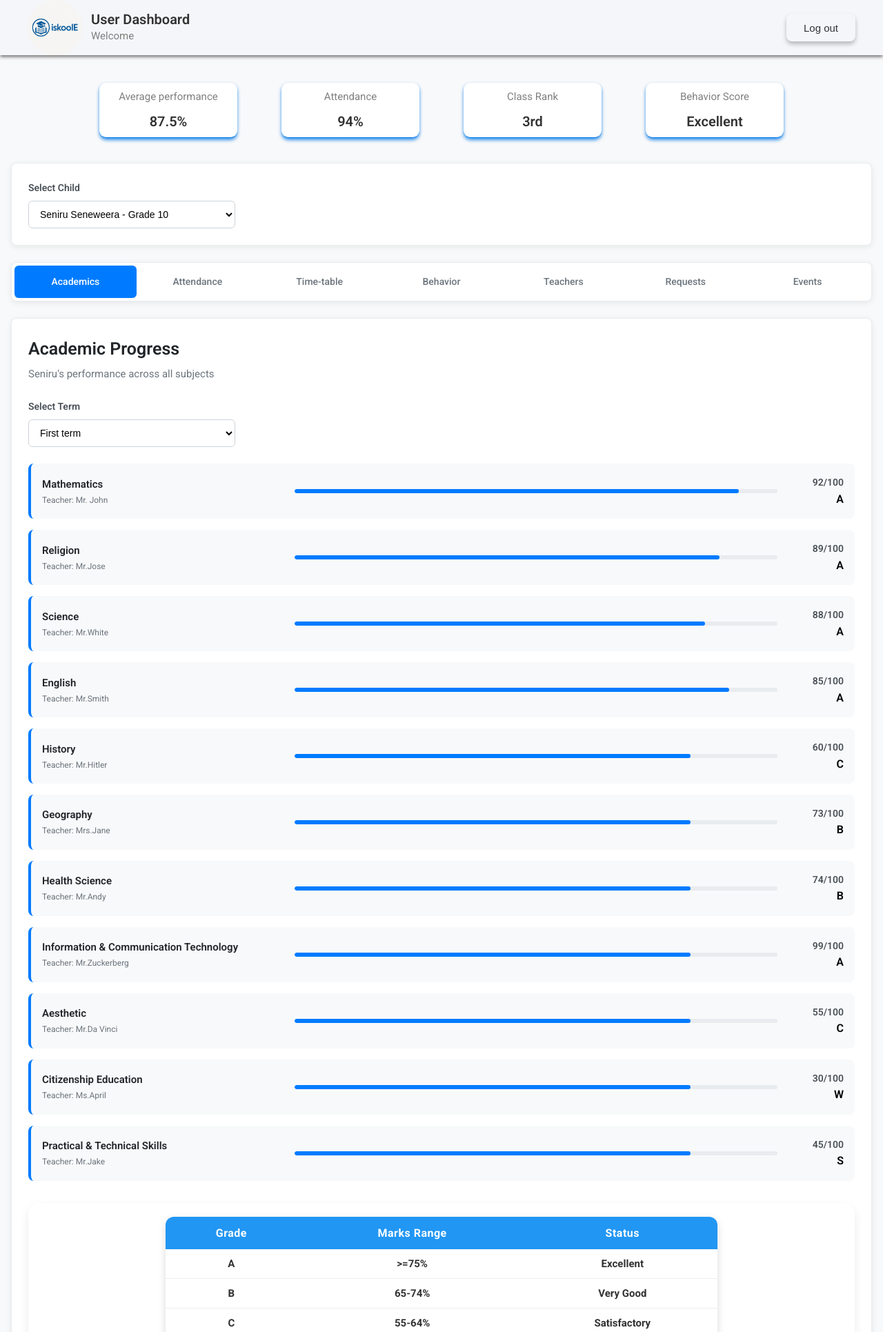
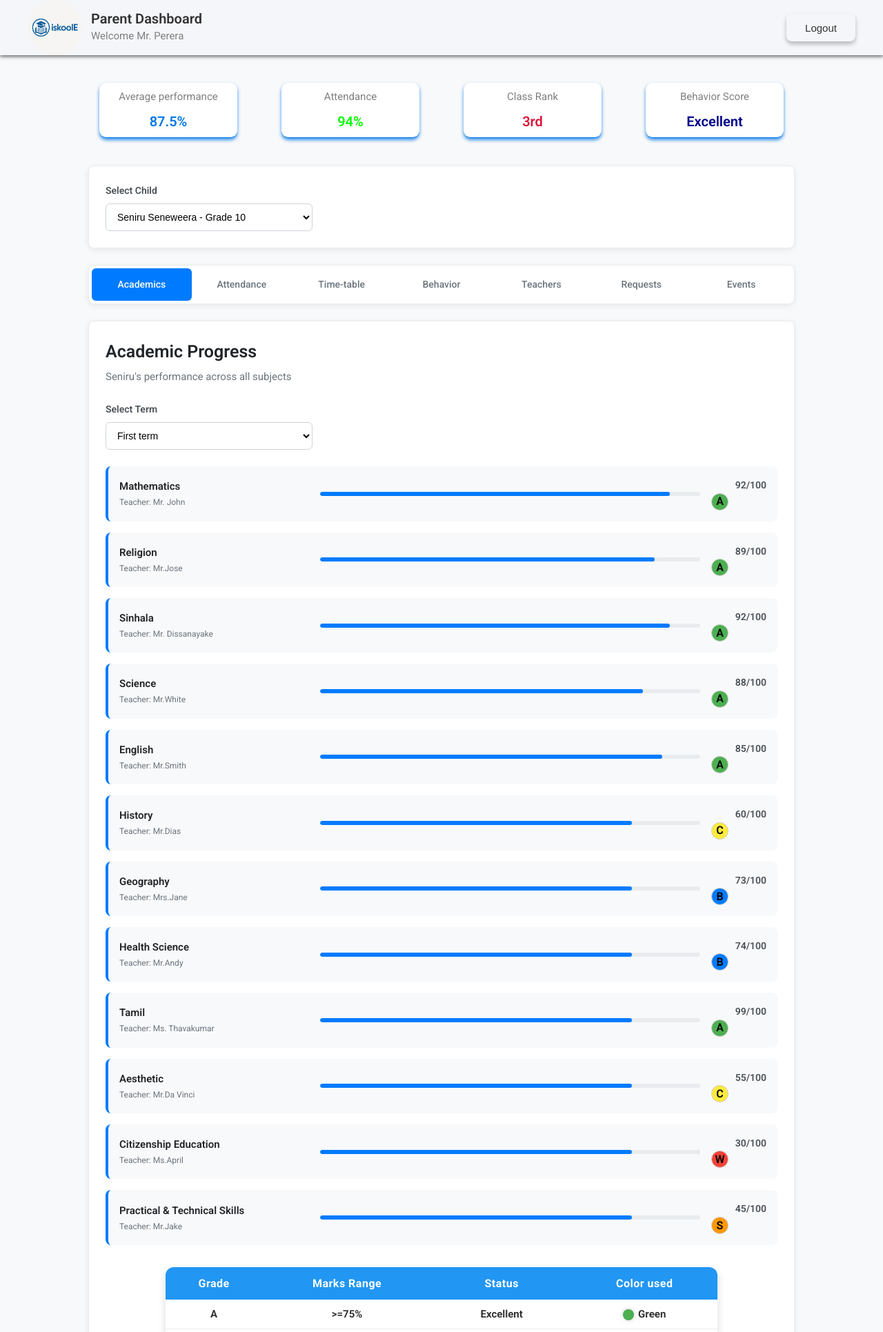
Before and after one commit to senirudevidu/Project-IskolE, a PHP site: page /app/Views/Parent/parentDashboard.php in a window 1280 px wide. Shown: the top 1931 px of the page at 69% size. Run offline with PHP 8.4, Linux system fonts and the light colour scheme.

Commit message:
Just a commit!

```diff
--- a/app/Views/Parent/parentDashboard.html
+++ b/app/Views/Parent/parentDashboard.html
@@ -50,7 +50,7 @@
             </div>
             <div class="grade-info">
               <div class="grade-percentage">92/100</div>
-              <div class="grade-letter">A</div>
+              <div class="grade-letter-A">A</div>
             </div>
           </div>
           <div class="subject-item">
@@ -65,7 +65,22 @@
             </div>
             <div class="grade-info">
               <div class="grade-percentage">89/100</div>
-              <div class="grade-letter">A</div>
+              <div class="grade-letter-A">A</div>
+            </div>
+          </div>
+          <div class="subject-item">
+            <div class="subject-info">
+              <div class="subject-name">Sinhala</div>
+              <div class="subject-teacher-name">Teacher: Mr. Dissanayake</div>
+            </div>
+            <div class="progress-container">
+              <div class="progress-bar">
+                <div class="progress-fill" style="width: 92%"></div>
+              </div>
+            </div>
+            <div class="grade-info">
+              <div class="grade-percentage">92/100</div>
+              <div class="grade-letter-A">A</div>
             </div>
           </div>
           <div class="subject-item">
@@ -80,7 +95,7 @@
             </div>
             <div class="grade-info">
               <div class="grade-percentage">88/100</div>
-              <div class="grade-letter">A</div>
+              <div class="grade-letter-A">A</div>
             </div>
           </div>
           <div class="subject-item">
@@ -95,13 +110,13 @@
             </div>
             <div class="grade-info">
               <div class="grade-percentage">85/100</div>
-              <div class="grade-letter">A</div>
+              <div class="grade-letter-A">A</div>
             </div>
           </div>
           <div class="subject-item">
             <div class="subject-info">
               <div class="subject-name">History</div>
-              <div class="subject-teacher-name">Teacher: Mr.Hitler</div>
+              <div class="subject-teacher-name">Teacher: Mr.Dias</div>
             </div>
             <div class="progress-container">
               <div class="progress-bar">
@@ -110,7 +125,7 @@
             </div>
             <div class="grade-info">
               <div class="grade-percentage">60/100</div>
-              <div class="grade-letter">C</div>
+              <div class="grade-letter-C">C</div>
             </div>
           </div>
           <div class="subject-item">
@@ -125,7 +140,7 @@
             </div>
             <div class="grade-info">
               <div class="grade-percentage">73/100</div>
-              <div class="grade-letter">B</div>
+              <div class="grade-letter-B">B</div>
             </div>
           </div>
           <div class="subject-item">
@@ -140,15 +155,13 @@
             </div>
             <div class="grade-info">
               <div class="grade-percentage">74/100</div>
-              <div class="grade-letter">B</div>
+              <div class="grade-letter-B">B</div>
             </div>
           </div>
           <div class="subject-item">
             <div class="subject-info">
-              <div class="subject-name">
-                Information & Communication Technology
-              </div>
-              <div class="subject-teacher-name">Teacher: Mr.Zuckerberg</div>
+              <div class="subject-name">Tamil</div>
+              <div class="subject-teacher-name">Teacher: Ms. Thavakumar</div>
             </div>
             <div class="progress-container">
               <div class="progress-bar">
@@ -157,7 +170,7 @@
             </div>
             <div class="grade-info">
               <div class="grade-percentage">99/100</div>
-              <div class="grade-letter">A</div>
+              <div class="grade-letter-A">A</div>
             </div>
           </div>
           <div class="subject-item">
@@ -172,7 +185,7 @@
             </div>
             <div class="grade-info">
               <div class="grade-percentage">55/100</div>
-              <div class="grade-letter">C</div>
+              <div class="grade-letter-C">C</div>
             </div>
           </div>
           <div class="subject-item">
@@ -187,7 +200,7 @@
             </div>
             <div class="grade-info">
               <div class="grade-percentage">30/100</div>
-              <div class="grade-letter">W</div>
+              <div class="grade-letter-W">W</div>
             </div>
           </div>
           <div class="subject-item">
@@ -202,12 +215,12 @@
             </div>
             <div class="grade-info">
               <div class="grade-percentage">45/100</div>
-              <div class="grade-letter">S</div>
+              <div class="grade-letter-S">S</div>
             </div>
           </div>
         </div>
 
-        <div class="grade-box">
+        <!--<div class="grade-box">-->
         <div class="results-range">
           <table>
             <thead>
@@ -215,6 +228,7 @@
                 <th>Grade</th>
                 <th>Marks Range</th>
                 <th>Status</th>
+                <th>Color used</th>
               </tr>
             </thead>
             <tbody>
@@ -222,31 +236,36 @@
                 <td>A</td>
                 <td>>=75%</td>
                 <td>Excellent</td>
+                <td><span class="color-dot green"></span>Green</td>
               </tr>
               <tr>
                 <td>B</td>
                 <td>65-74%</td>
                 <td>Very Good</td>
+                <td><span class="color-dot blue"></span>Blue</td>
               </tr>
               <tr>
                 <td>C</td>
                 <td>55-64%</td>
                 <td>Satisfactory</td>
+                <td><span class="color-dot yellow"></span>Yellow</td>
               </tr>
               <tr>
                 <td>S</td>
                 <td>35-54%</td>
                 <td>Weak</td>
+                <td><span class="color-dot orange"></span>Orange</td>
               </tr>
               <tr>
                 <td>W</td>
                 <td>0-34%</td>
                 <td>Fail</td>
+                <td><span class="color-dot red"></span>Red</td>
               </tr>
             </tbody>
           </table>
         </div>
-        </div>
+        <!--</div>-->
       </div>
 
       <div class="container">
@@ -516,6 +535,19 @@
 
           <div class="teacher-card">
             <div class="teacher-info">
+              <div class="teacher-name">Mr. Amitha Dissanayake</div>
+              <div class="subject-name">Sinhala</div>
+              <div class="room">Room 104</div>
+            </div>
+            <div class="contact-info">
+              <div class="email">a.dissanayke@school.edu</div>
+              <div class="phone">+1 234-567-8902</div>
+              <button class="contact-btn">Contact</button>
+            </div>
+          </div>
+
+          <div class="teacher-card">
+            <div class="teacher-info">
               <div class="teacher-name">Mr. Walter White</div>
               <div class="subject-name">Science</div>
               <div class="room">Room 105</div>
@@ -542,12 +574,12 @@
 
           <div class="teacher-card">
             <div class="teacher-info">
-              <div class="teacher-name">Mr. Adolf Hitler</div>
+              <div class="teacher-name">Mr. Dias Gunasekara</div>
               <div class="subject-name">History</div>
               <div class="room">Room 302</div>
             </div>
             <div class="contact-info">
-              <div class="email">a.hitler@school.edu</div>
+              <div class="email">d.gune@school.edu</div>
               <div class="phone">+1 234-567-8905</div>
               <button class="contact-btn">Contact</button>
             </div>
@@ -581,14 +613,12 @@
 
           <div class="teacher-card">
             <div class="teacher-info">
-              <div class="teacher-name">Mr. Mark Zuckerberg</div>
-              <div class="subject-name">
-                Information & Communication Technology
-              </div>
+              <div class="teacher-name">Ms. Adithya Thavakumar</div>
+              <div class="subject-name">Tamil</div>
               <div class="room">Room 302</div>
             </div>
             <div class="contact-info">
-              <div class="email">m.zuckerberg@school.edu</div>
+              <div class="email">a.thavakumar@school.edu</div>
               <div class="phone">+1 234-567-8905</div>
               <button class="contact-btn">Contact</button>
             </div>
--- a/app/Views/Parent/parentDashboard.php
+++ b/app/Views/Parent/parentDashboard.php
@@ -1,5 +1,3 @@
-<?php include_once '../header/Header.php'; ?>
-
 <html>
 
 <head>
@@ -30,6 +28,7 @@
 </head>
 
 <body class="roboto-regular">
+        <?php include "parentHeader.html"?>
         <?php include("sumTab.html"); ?>
         <?php include("parentDashboard.html"); ?>
 </body>
--- /dev/null
+++ b/app/Views/Parent/parentHeader.html
@@ -0,0 +1,26 @@
+<html lang="en">
+  <header class="dashboard-header">
+    <div class="dashboard-header-left">
+      <div class="logo-title">
+        <img src="/public/assests/logo.png" alt="logo" class="logo" />
+      </div>
+
+      <div class="dashboard-heading">
+        <div class="dashboard-heading">
+          <span class="dashboard-heading-text">Parent Dashboard</span>
+        </div>
+
+        <div class="dashboard-sub-heading">
+          <span class="dashboard-sub-heading-text">Welcome</span>
+          <span class="dashboard-sub-heading-text">Mr. Perera</span>
+        </div>
+      </div>
+    </div>
+
+    <div class="dashboard-header-right">
+      <div class="dashboard-header-btn">
+        <button class="logout-btn" onclick="logout()">Logout</button>
+      </div>
+    </div>
+  </header>
+</html>
--- a/app/Views/Parent/sumTab.html
+++ b/app/Views/Parent/sumTab.html
@@ -2,24 +2,24 @@
   <div class="sum-box-left">
     <div class="summary-box">
       <span class="summary-title">Average performance</span>
-      <span class="summary-value">87.5%</span>
+      <span class="summary-value-1">87.5%</span>
     </div>
 
     <div class="summary-box">
       <span class="summary-title">Attendance</span>
-      <span class="summary-value">94%</span>
+      <span class="summary-value-2">94%</span>
     </div>
   </div>
 
   <div class="sum-box-right">
     <div class="summary-box">
       <span class="summary-title">Class Rank</span>
-      <span class="summary-value">3rd</span>
+      <span class="summary-value-3">3rd</span>
     </div>
 
     <div class="summary-box">
       <span class="summary-title">Behavior Score</span>
-      <span class="summary-value">Excellent</span>
+      <span class="summary-value-4">Excellent</span>
     </div>
   </div>
 </div>
--- a/public/css/parent/parentDashboard.css
+++ b/public/css/parent/parentDashboard.css
@@ -15,9 +15,11 @@ body {
   background: white;
   border-radius: 8px;
   padding: 24px;
-  margin: 16px;
+  margin: 0 auto;
+  margin-bottom: 24px;
   box-shadow: 0 2px 8px rgba(0, 0, 0, 0.08);
   border: 1px solid #e9ecef;
+  width: 80%;
 }
 
 .child-selector {
@@ -52,10 +54,13 @@ body {
 
 .nav {
   display: flex;
+  width: 80%;
   background: white;
   border-radius: 8px;
   padding: 4px;
-  margin: 0 16px 24px 16px;
+  margin: 0 auto;
+  margin-top: 24px;
+  margin-bottom: 24px;
   overflow-x: auto;
   box-shadow: 0 2px 8px rgba(0, 0, 0, 0.08);
   border: 1px solid #e9ecef;
@@ -199,10 +204,41 @@ body {
   font-size: 14px;
 }
 
-.grade-letter {
+.grade-letter-A,
+.grade-letter-B,
+.grade-letter-C,
+.grade-letter-S,
+.grade-letter-W {
   font-size: 16px;
   font-weight: 600;
   color: #000000;
+  border-radius: 50%;
+  border: 1px solid #ccc;
+  width: 25px;
+  height: 25px;
+  display: flex;
+  justify-content: center;
+  align-items: center;
+}
+
+.grade-letter-A {
+  background-color: #4caf50;
+}
+
+.grade-letter-B {
+  background-color: #007bff;
+}
+
+.grade-letter-C {
+  background-color: #ffeb3b;
+}
+
+.grade-letter-S {
+  background-color: #ff9800;
+}
+
+.grade-letter-W {
+  background-color: #f44336;
 }
 
 .results-range {
@@ -246,15 +282,34 @@ body {
   transition: all 0.2s ease;
 }
 
-/*.subject {
-  display: block;
-  padding: 4px 12px;
-  background-color: #f2f2f2;
-  border-radius: 15px;
-  font-size: 14px;
-  text-align: center;
-  margin-bottom:7px;
-}*/
+/* Small colored circle */
+.color-dot {
+  display: inline-block;
+  width: 16px;
+  height: 16px;
+  border-radius: 50%;
+  margin-right: 6px;
+  vertical-align: middle;
+  box-shadow: 0 0 6px rgba(0, 0, 0, 0.2);
+}
+
+/* Colors */
+.green {
+  background: #4caf50;
+}
+.blue {
+  background: #2196f3;
+}
+.yellow {
+  background: #ffeb3b;
+  border: 1px solid #ccc;
+}
+.orange {
+  background: #ff9800;
+}
+.red {
+  background: #f44336;
+}
 
 .grade-box {
   width: 100%;
--- a/public/css/sumTab.css
+++ b/public/css/sumTab.css
@@ -4,6 +4,7 @@
   justify-content: center;
   gap: 5vw;
   margin-top: 5vh;
+  margin-bottom: 5vh;
 }
 
 .sum-box-left,
@@ -24,7 +25,7 @@
   border-bottom: 1px solid #0077e6;
   box-shadow: 0 3px 5px rgba(0, 119, 230, 0.8);
   transition: transform 0.2s ease, box-shadow 0.2s ease;
-  margin-bottom: 20px;
+  /*margin-bottom: 20px;*/
 }
 
 .summary-title {
@@ -34,11 +35,30 @@
   text-align: center;
 }
 
-.summary-value {
+.summary-value-1,
+.summary-value-2,
+.summary-value-3,
+.summary-value-4 {
   font-size: 20px;
   font-weight: 540;
-  color: #333;
+  /*color: #333;*/
   text-align: center;
+}
+
+.summary-value-1 {
+  color: #0077e6;
+}
+
+.summary-value-2 {
+  color: lime;
+}
+
+.summary-value-3 {
+  color: crimson;
+}
+
+.summary-value-4 {
+  color: darkblue;
 }
 
 /*Tablet responsive*/
```
Also changed, not shown: other parts of app/Views/Parent/parentDashboard.html (+14 -14 lines). Lines whose indentation alone changed are shown as unchanged.
